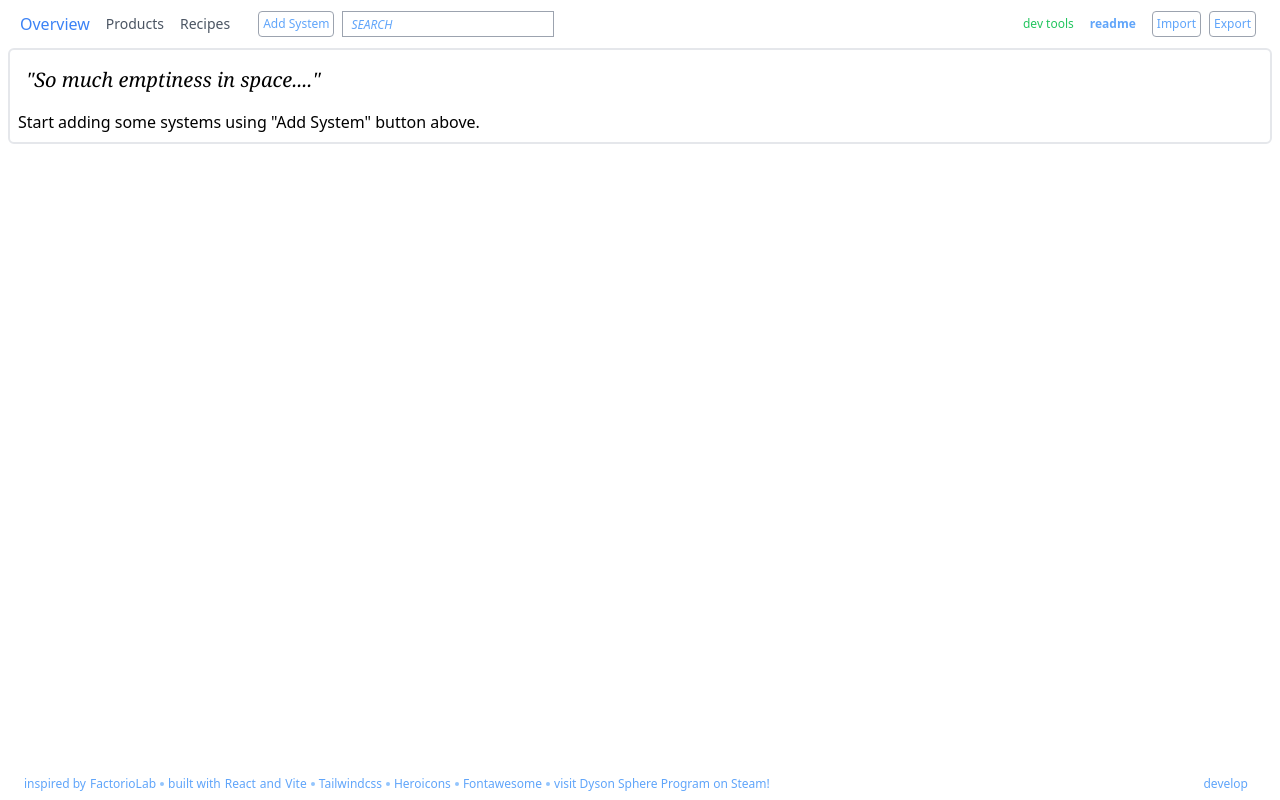
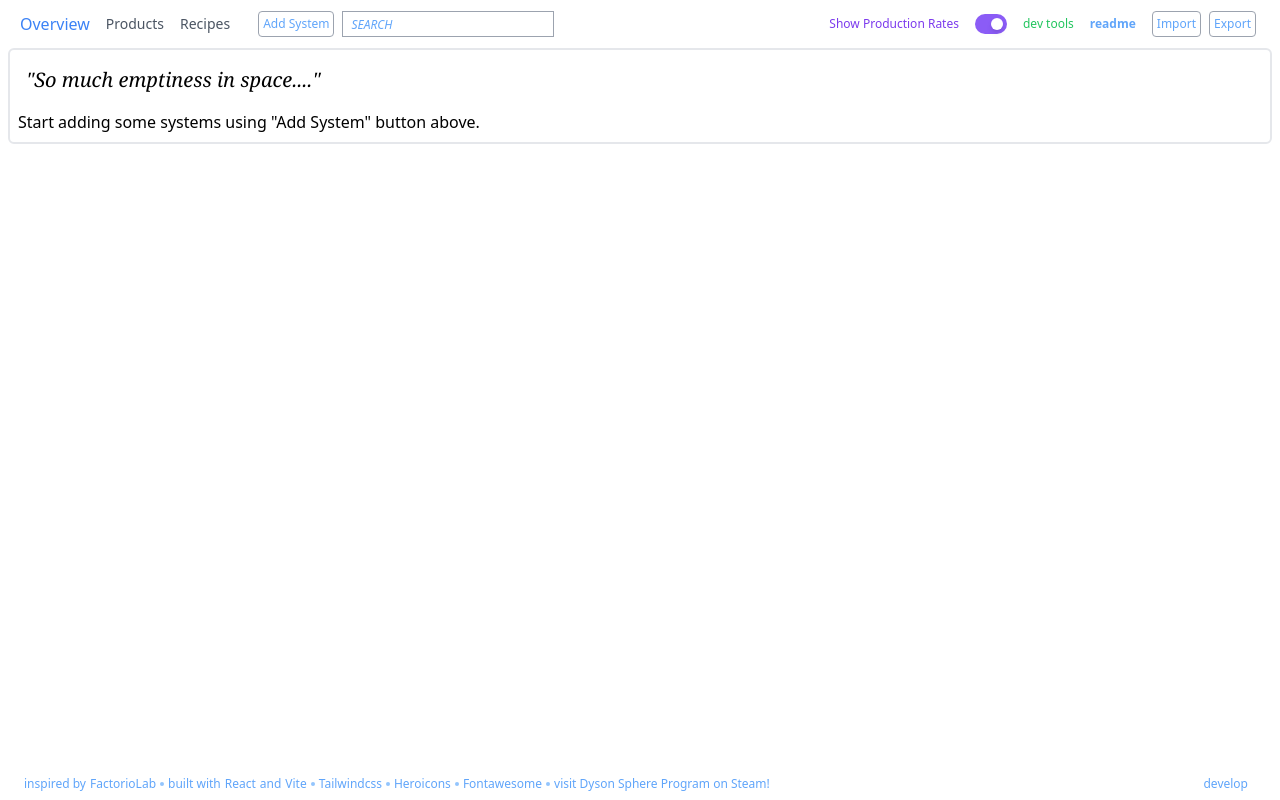
Before and after one commit to batchmode/dsp-production-overview, a React (Vite) app: page / in a window 1280 px wide. Built offline with nearby package versions, Linux system fonts and the light colour scheme; some icons are missing.

Commit message:
add toggle for production rates

```diff
--- a/src/client/App.jsx
+++ b/src/client/App.jsx
@@ -14,6 +14,7 @@ import Version from "./Version.jsx";
 import Attributions from "./Attributions.jsx";
 import Readme from "./Readme.jsx";
 import DevTools from "./dev/DevTools.jsx";
+import Toggle from "./ui/Toggle.jsx";
 
 
 function App() {
@@ -22,6 +23,7 @@ function App() {
     const [planetFilter, setPlanetFilter] = useState("")
     const [productFilter, setProductFilter] = useState("")
     const [recipeFilter, setRecipeFilter] = useState("")
+    const [showProductionRates, setShowProductionRates] = useState(true)
 
     const planetsToolbar = (
         <div className="flex flex-row gap-2">
@@ -33,6 +35,7 @@ function App() {
 
     const toolbar = (
         <div className="flex gap-4 items-center">
+            <Toggle label="Show Production Rates" checked={showProductionRates} onChange={setShowProductionRates}/>
             <DevTools/>
             <Readme/>
             <ImportExport updateModel={updateModel}/>
@@ -44,7 +47,8 @@ function App() {
             <div className="min-h-0 flex flex-col mb-[1.5em]">
                 <TabPane toolbar={toolbar}>
                     <Tab label="Overview" toolbar={planetsToolbar}>
-                        <Planets model={model} updateModel={updateModel} filter={planetFilter}/>
+                        <Planets model={model} updateModel={updateModel} filter={planetFilter}
+                                 showProductionRates={showProductionRates}/>
                     </Tab>
                     <Tab label="Products" toolbar={productsToolbar}><Products model={model}
                                                                               filter={productFilter}/></Tab>
--- a/src/client/Planet.jsx
+++ b/src/client/Planet.jsx
@@ -5,7 +5,7 @@ import SelectProducts from "./SelectProducts.jsx";
 import Popup from "./Popup.jsx";
 import ProductionRate from "./ProductionRate.jsx";
 
-const Planet = ({system, planet, model, updateModel, onShowProductionChain}) => {
+const Planet = ({system, planet, model, updateModel, onShowProductionChain, showProductionRates}) => {
 
     const [showImportSelection, setShowImportSelection] = useState(false)
     const [showExportSelection, setShowExportSelection] = useState(false)
@@ -56,6 +56,8 @@ const Planet = ({system, planet, model, updateModel, onShowProductionChain}) =>
     }
 
     const productionRateFor = id => {
+        if(!showProductionRates) return ""
+
         const rate = planet.productionRates.find(r => r.product === id);
         return rate ? rate.rate : ""
     }
--- a/src/client/Planets.jsx
+++ b/src/client/Planets.jsx
@@ -5,7 +5,7 @@ import {useEffect, useMemo, useState} from "react";
 import ProductionOverview from "./ProductionOverview.jsx";
 import Overlay from "./Overlay.jsx";
 
-const Planets = ({model, updateModel, filter}) => {
+const Planets = ({model, updateModel, filter, showProductionRates}) => {
 
     const [showChainForPlanet, setShowChainForPlanet] = useState(null)
 
@@ -74,13 +74,16 @@ const Planets = ({model, updateModel, filter}) => {
     const items = filterableSystems.filter(filteredSystem).map(fS => {
         const s = fS.system
         const planetItems = s.planets.filter(p => filteredPlanet(fS, p)).map(p => (
-            <Planet key={p.id} system={s} planet={p} model={model} updateModel={updateModel} onShowProductionChain={_ => setShowChainForPlanet({system: s, planet: p})}/>
+            <Planet key={p.id} system={s} planet={p} model={model} updateModel={updateModel}
+                    showProductionRates={showProductionRates}
+                    onShowProductionChain={_ => setShowChainForPlanet({system: s, planet: p})}/>
         ))
 
         return (<li key={s.id} className="p-1 flex gap-2 text-sm flex flex-col border border-1 border-gray-200 rounded">
             <div className="bg-gray-50 pl-2 rounded border-b-2 flex gap-2 items-center group">
                 <div className="hover:text-blue-400 transition duration-75 ease-in-out">{s.name} System</div>
-                <div className="invisible group-hover:visible"><DeleteSystem system={s} updateModel={updateModel}/></div>
+                <div className="invisible group-hover:visible"><DeleteSystem system={s} updateModel={updateModel}/>
+                </div>
                 <div className="invisible group-hover:visible"><AddPlanet system={s} updateModel={updateModel}/></div>
             </div>
             <div className="mb-2 flex flex-col gap-3">{planetItems}</div>
@@ -90,7 +93,8 @@ const Planets = ({model, updateModel, filter}) => {
     const overlayItem = showChainForPlanet
         ? (
             <Overlay>
-                <ProductionOverview system={showChainForPlanet.system} planet={showChainForPlanet.planet} model={model} updateModel={updateModel} onClose={_ => setShowChainForPlanet(null)}/>
+                <ProductionOverview system={showChainForPlanet.system} planet={showChainForPlanet.planet} model={model}
+                                    updateModel={updateModel} onClose={_ => setShowChainForPlanet(null)}/>
             </Overlay>
         )
         : (<></>)
--- a/src/client/Product.jsx
+++ b/src/client/Product.jsx
@@ -14,7 +14,7 @@ const Product = ({product, name, tooltip, productionRate}) => {
 
     const badgeItem = productionRate
         ? (
-            <div className="z-10 text-xs absolute left-[15px] whitespace-nowrap bottom-[-8px] pl-1 pr-1 bg-orange-600 text-white outline outline-white outline-2 rounded-full">
+            <div className="z-10 text-xs absolute left-[15px] whitespace-nowrap bottom-[-8px] pl-1 pr-1 bg-violet-500 text-white outline outline-white outline-2 rounded-full">
                 {cutOff(productionRate)}
             </div>
         )
--- /dev/null
+++ b/src/client/ui/Toggle.jsx
@@ -0,0 +1,13 @@
+const Toggle = ({label, checked, onChange}) => {
+    return (
+        <label className="relative flex justify-between items-center group text-xs text-violet-600 hover:text-violet-400 cursor-pointer">
+            {label}
+            <input type="checkbox" checked={checked} onChange={_ => onChange(!checked)}
+                   className="absolute left-1/2 -translate-x-1/2 w-full h-full peer appearance-none rounded-md"/>
+            <span
+                className="w-8 h-5 flex items-center flex-shrink-0 ml-4 p-1 bg-gray-300 rounded-full duration-300 ease-in-out peer-checked:bg-violet-500 after:w-3 after:h-3 after:bg-white after:rounded-full after:shadow-md after:duration-300 peer-checked:after:translate-x-3"/>
+        </label>
+    )
+}
+
+export default Toggle
```
